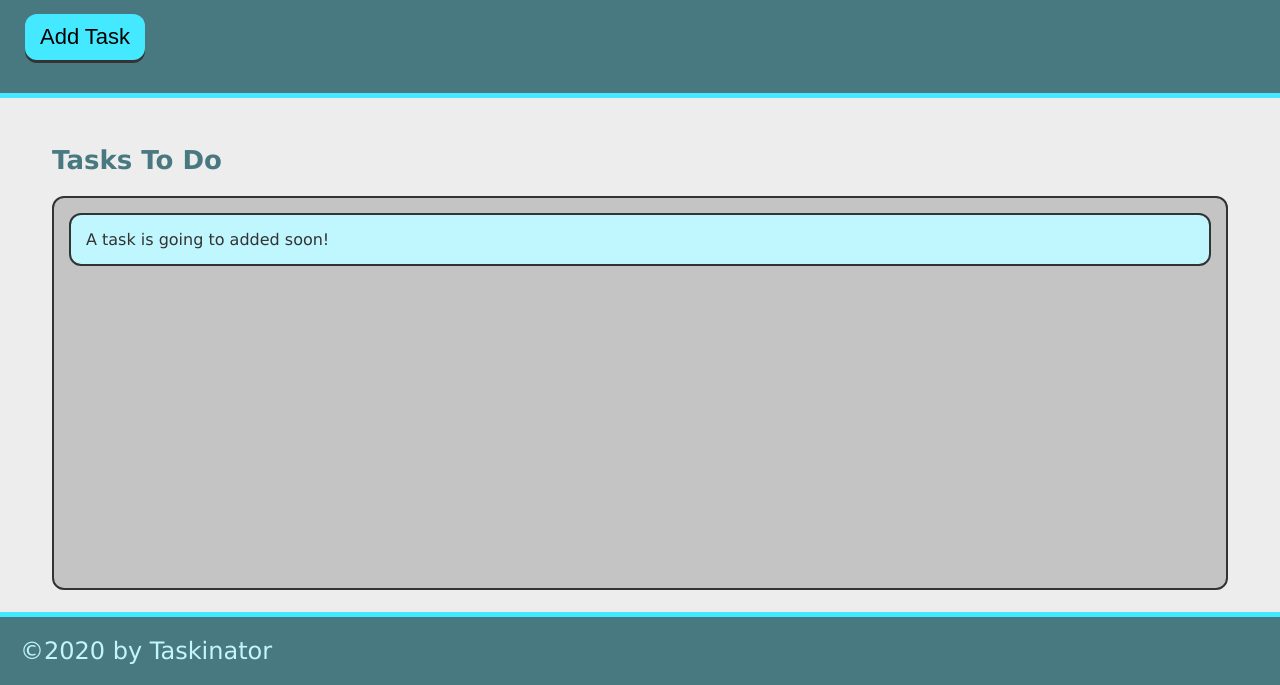
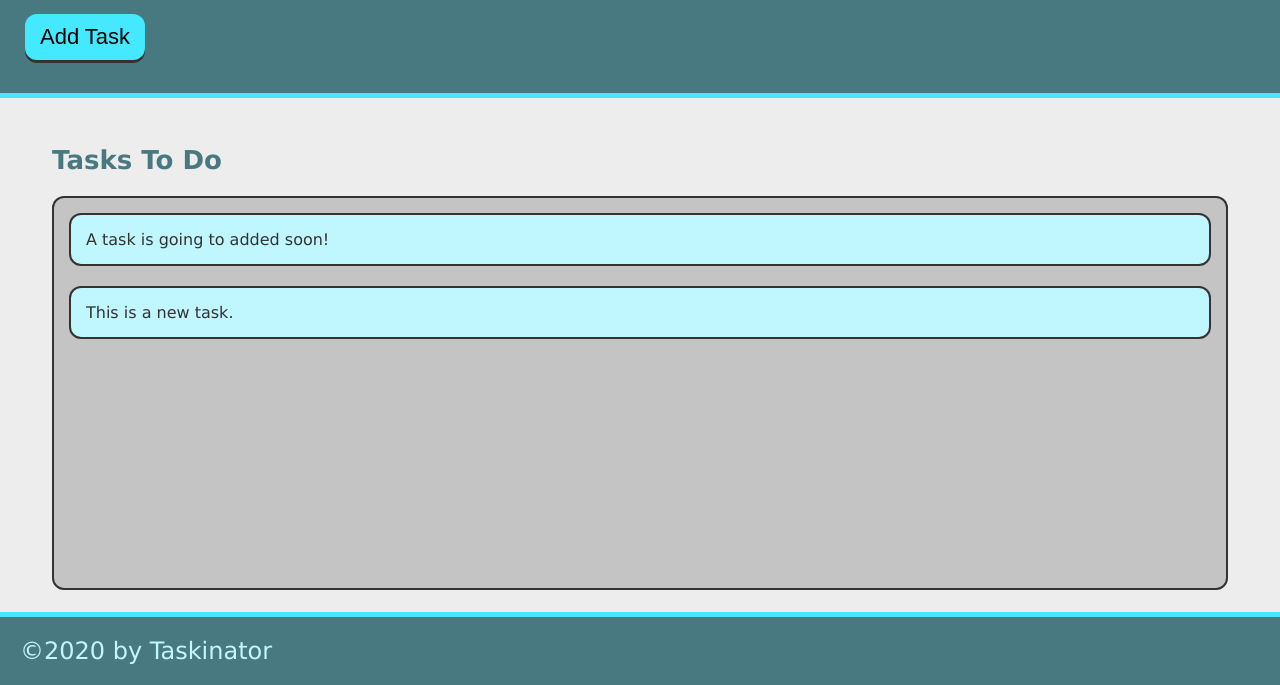
Before and after one commit to tparlmer/taskinator, a plain HTML site: page index.html in a window 1280 px wide. Both pictures are taken after a click on the button "Add Task". Shown: the part 115-800 px from the top of the page. Drawn offline with Linux system fonts and the light colour scheme.

Commit message:
add ability to add task

```diff
--- a/assets/js/script.js
+++ b/assets/js/script.js
@@ -0,0 +1,13 @@
+var buttonEl = document.querySelector("#save-task");
+var tasksToDoEl = document.querySelector("#tasks-to-do");
+
+
+var createTaskHandler = function() {
+    var listItemEl = document.createElement("li");
+    listItemEl.className = "task-item";
+    listItemEl.textContent = "This is a new task.";
+    tasksToDoEl.appendChild(listItemEl);
+}
+
+// This statement can be read as "on a button click, create a task"
+buttonEl.addEventListener("click", createTaskHandler);
--- a/index.html
+++ b/index.html
@@ -13,13 +13,13 @@
     <header>
         <h1 class="page-title">Taskinator</h1>
         <p>Click the button below to add a new task!</p>
-        <button class="btn">Add Task</button>
+        <button class="btn" id="save-task">Add Task</button>
     </header>
 
     <main class="page-content">
         <section class="task-list-wrapper">
             <h2 class="list-title">Tasks To Do</h2>
-            <ul class="task-list">
+            <ul class="task-list" id="tasks-to-do">
                 <li class="task-item">
                     A task is going to added soon!
                 </li>
```
